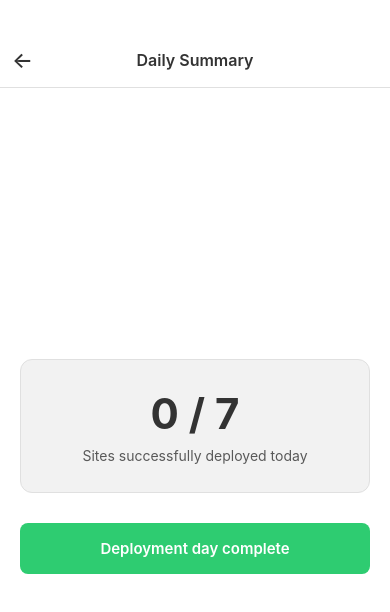
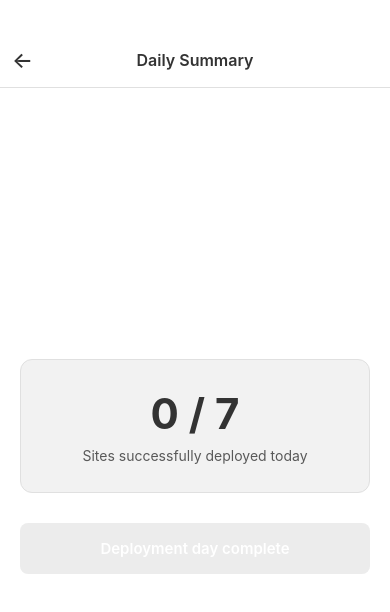
Before and after one commit to ishanksharmaa/Deployment-Checklist-App, a React Native app: screen /DailySummary in a window 390 px wide. Shown: the top 612 px of the page. Built offline with nearby package versions, Linux system fonts and the light colour scheme.

Commit message:
92% app completed!

```diff
--- a/src/screens/DailySummaryScreen.js
+++ b/src/screens/DailySummaryScreen.js
@@ -1,4 +1,4 @@
-import React, { useEffect, useState } from "react";
+import React, { useCallback, useState } from "react";
 import {
   View,
   Text,
@@ -7,6 +7,7 @@ import {
   useColorScheme,
   Alert,
 } from "react-native";
+import { useFocusEffect } from "@react-navigation/native";
 
 import { LightTheme, DarkTheme } from "../constants/theme";
 import Header from "../components/Header";
@@ -22,22 +23,32 @@ export default function DailySummaryScreen({ navigation }) {
 
   const [completedCount, setCompletedCount] = useState(0);
   const [totalSites, setTotalSites] = useState(0);
+  const [allDone, setAllDone] = useState(false);
 
-  useEffect(() => {
+  /* ---------- LOAD SUMMARY ON FOCUS ---------- */
+  useFocusEffect(
+    useCallback(() => {
       loadSummary();
-  }, []);
+    }, [])
+  );
 
   const loadSummary = async () => {
+    try {
       const sites = await getAllSites();
       const completed = sites.filter((s) => s.completed);
 
       setCompletedCount(completed.length);
       setTotalSites(sites.length);
+
+      const done = await isAllSitesCompleted();
+      setAllDone(done);
+    } catch (err) {
+      Alert.alert("Error", "Failed to load daily summary.");
+    }
   };
 
+  /* ---------- FINISH DAY ---------- */
   const onFinishDay = async () => {
-    const allDone = await isAllSitesCompleted();
-
     if (!allDone) {
       Alert.alert(
         "Deployment incomplete",
@@ -46,13 +57,18 @@ export default function DailySummaryScreen({ navigation }) {
       return;
     }
 
+    try {
       // Clear temporary session data (NOT site data)
-    await AsyncStorage.multiRemove([
-      "currentSiteId",
-    ]);
+      await AsyncStorage.multiRemove(["currentSiteId"]);
 
-    // Go back to start (Home)
+      // Reset navigation to Home
       navigation.popToTop();
+    } catch (err) {
+      Alert.alert(
+        "Error",
+        "Failed to close deployment day."
+      );
+    }
   };
 
   return (
@@ -83,7 +99,16 @@ export default function DailySummaryScreen({ navigation }) {
         </View>
 
         <TouchableOpacity
-          style={[styles.btn, { backgroundColor: "#2ecc71" }]}
+          disabled={!allDone}
+          style={[
+            styles.btn,
+            {
+              backgroundColor: allDone
+                ? "#2ecc71"
+                : colors.border,
+              opacity: allDone ? 1 : 0.6,
+            },
+          ]}
           onPress={onFinishDay}
         >
           <Text style={styles.btnText}>
```
Lines whose indentation alone changed are shown as unchanged.
